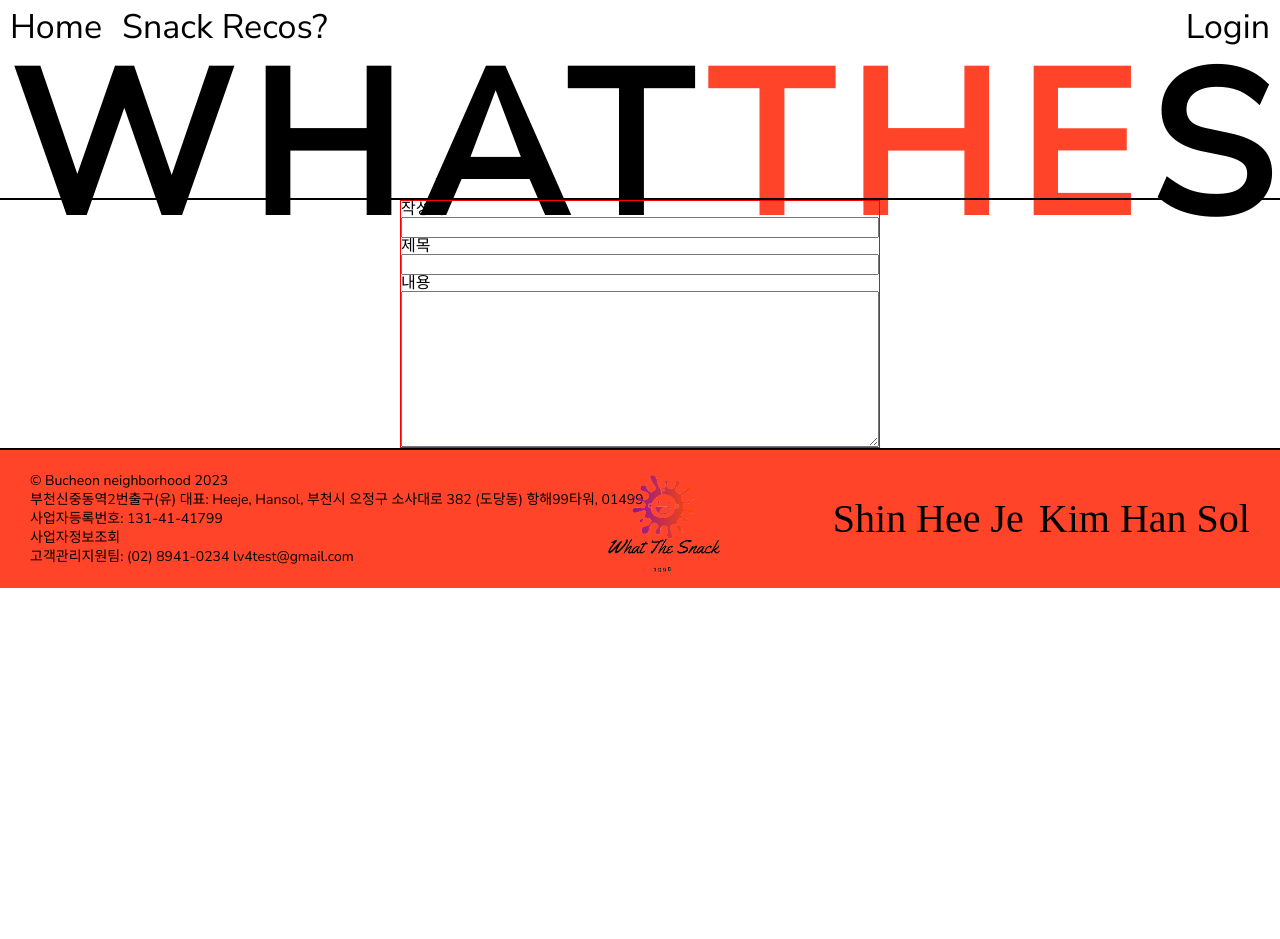
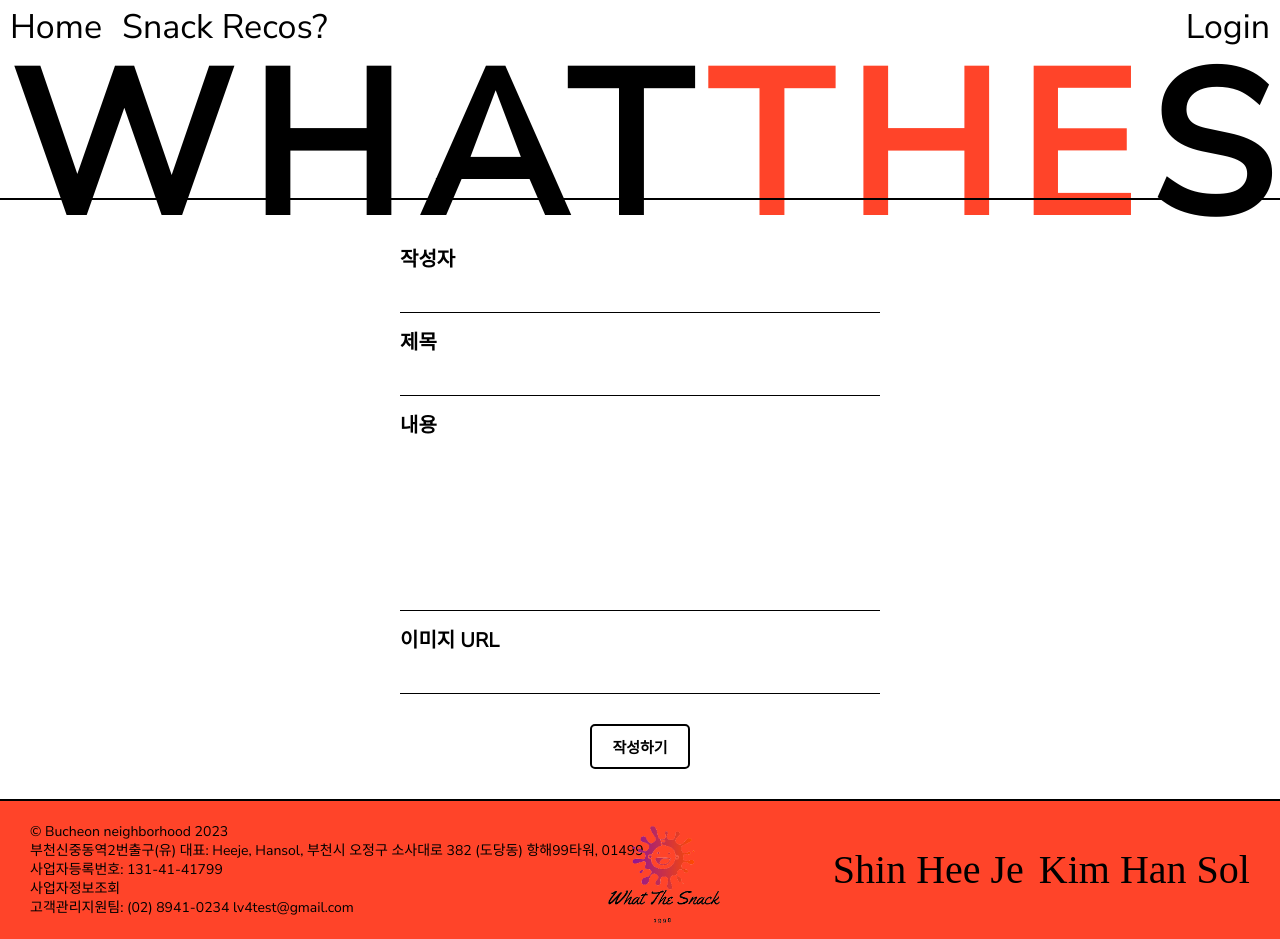
Before and after one commit to Olivia-Code-Storage/whatTheSnack, a React (Create React App) app in the folder what-the-snack/: page /snackRecos/post in a window 1280 px wide. Shown: the top 939 px of the page. Before the commit the page ends 800 px from the top, so only its background shows below. Built offline with nearby package versions, Linux system fonts and the light colour scheme; a web font is replaced by a local one.

Commit message:
Feat: UseInput Custom hook 추가

```diff
--- /dev/null
+++ b/what-the-snack/src/hooks/useInput.js
@@ -0,0 +1,9 @@
+import { useState } from 'react';
+
+const useInput = () => {
+  const [value, setValue] = useState('');
+  const handler = (e) => setValue(e.target.value);
+  return [value, handler];
+}
+
+export default useInput
--- a/what-the-snack/src/pages/Post.jsx
+++ b/what-the-snack/src/pages/Post.jsx
@@ -2,20 +2,72 @@ import React from 'react'
 import styled from 'styled-components'
 import Header from '../components/Header/Header'
 import Footer from '../components/Footer/Footer'
+import Button from '../components/common/Button'
+import useInput from '../hooks/useInput'
+import { v4 as uuidv4 } from 'uuid'
+import { useDispatch, useSelector } from 'react-redux'
 
 const Post = () => {
+  const [author, onChangeAuthorhandler] = useInput();
+  const [title, onChangeTitlehandler] = useInput();
+  const [body, onChangeBodyhandler] = useInput();
+  const [url, onChangeUrlhandler] = useInput();
+
+  const onSubmitClickHandler = (e) => {
+    e.preventDefault();
+    // 나중에 입력값 검증 정규식 걸기
+    const newPost = {
+      id: uuidv4(),
+      author,
+      title,
+      body,
+      like: 0,
+      url,
+    }
+  }
+
   return (
     <>
       <Header />
       <main>
         <div>
           <MainContentForm>
-            <label htmlFor="author">작성자</label>
-            <input type="text" id="author"/>
-            <label htmlFor="title">제목</label>
-            <input type="text" id="title"/>
-            <label htmlFor="body">내용</label>
-            <textarea name="" id="body" cols="30" rows="10"></textarea>
+            <Label htmlFor="author">작성자</Label>
+            <Input
+              type="text"
+              name="author"
+              id="author"
+              value={author}
+              onChange={onChangeAuthorhandler}
+            />
+            <Label htmlFor="title">제목</Label>
+            <Input
+              type="text"
+              name="title"
+              id="title"
+              value={title}
+              onChange={onChangeTitlehandler}
+            />
+            <Label htmlFor="body">내용</Label>
+            <Textarea
+              name="body"
+              id="body"
+              rows="10"
+              value={body}
+              onChange={onChangeBodyhandler}
+            >
+            </Textarea>
+            <Label htmlFor="url">이미지 URL</Label>
+            <Input
+              type="url"
+              name="url"
+              id="url"
+              value={url}
+              onChange={onChangeUrlhandler}
+            />
+            <MainContentBtnDiv>
+              <Button size={'small'} color={'white'} onClick={onSubmitClickHandler}>작성하기</Button>
+            </MainContentBtnDiv>
           </MainContentForm>
         </div>
       </main>
@@ -26,10 +78,33 @@ const Post = () => {
 
 const MainContentForm = styled.form`
   width: 60vh;
-  margin: auto;
+  margin: 30px auto;
   display: flex;
   flex-direction: column;
-  border: 1px solid red;
+`
+
+const Label = styled.label`
+  margin: 20px 0;
+  font-size: 20px;
+  font-weight: bold;
+`
+
+const Input = styled.input`
+  height: 20px;
+  border: none;
+  border-bottom: 1px solid #000;
+  `
+
+const Textarea = styled.textarea`
+  border: none;
+  border-bottom: 1px solid #000;
+  resize: none;
+`
+
+const MainContentBtnDiv = styled.div`
+  margin-top: 30px;
+  display: flex;
+  justify-content: center;
 `
 
 export default Post
```
